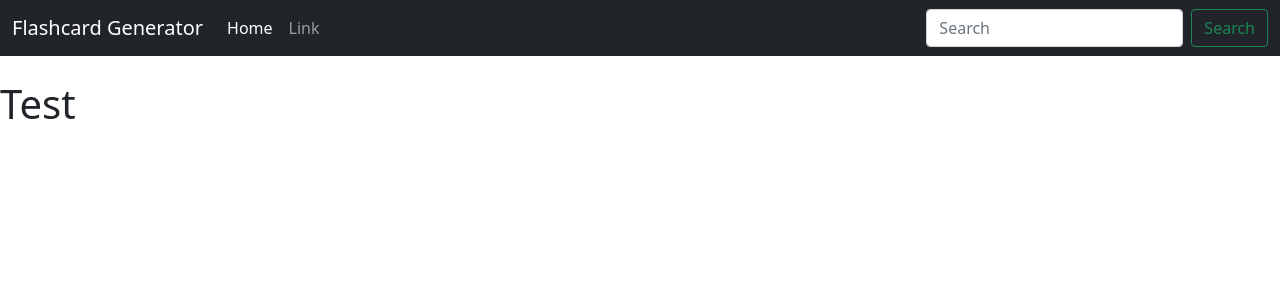
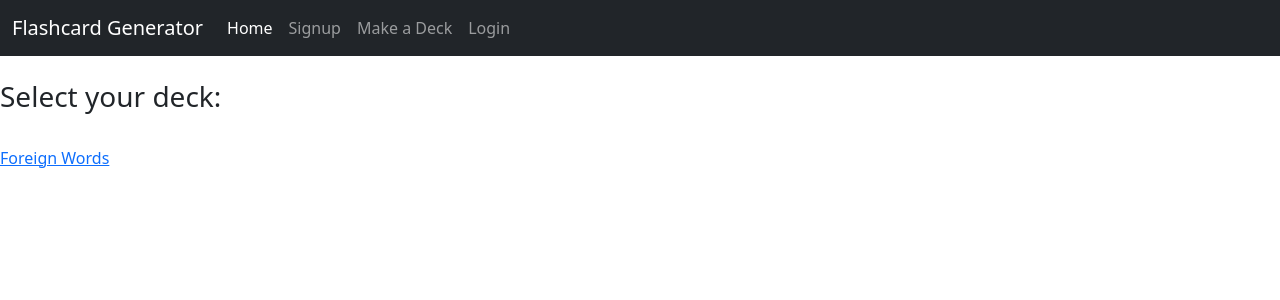
Before and after one commit to momentum-team-6/django-multiple-choice-jesseyproctor, a Django app: page / in a window 1280 px wide. Shown: the top 300 px of the page. Run offline with Django 3.2, Linux system fonts and the light colour scheme; data comes from the database, SQL or seed files in the repository.

Commit message:
link nav bar to urls

```diff
--- a/flashcards/cards/templates/base.html
+++ b/flashcards/cards/templates/base.html
@@ -22,16 +22,24 @@
           <div class="collapse navbar-collapse" id="navbarSupportedContent">
             <ul class="navbar-nav me-auto mb-2 mb-lg-0">
               <li class="nav-item">
-                <a class="nav-link active" aria-current="page" href="#">Home</a>
+                <a class="nav-link active" aria-current="page" href="/">Home</a>
               </li>
               <li class="nav-item">
-                <a class="nav-link" href="#">Link</a>
+                <a class="nav-link" href="signup/">Signup</a>
+              <li class="nav-item">
+                <a class="nav-link" href="decks/make/">Make a Deck</a>
               </li>
+              <li class="nav-item">
+                <a class="nav-link" href="login/">Login</a>
+              </li>
+              <!-- <li class="nav-item">
+                <a class="nav-link" href="#">Logout</a>
+              </li> -->
             </ul>
-            <form class="d-flex">
+            <!-- <form class="d-flex">
               <input class="form-control me-2" type="search" placeholder="Search" aria-label="Search">
               <button class="btn btn-outline-success" type="submit">Search</button>
-            </form>
+            </form> -->
           </div>
         </div>
       </nav>
--- a/flashcards/cards/templates/homepage.html
+++ b/flashcards/cards/templates/homepage.html
@@ -1,5 +1,15 @@
-{% extends "base.html" %}
+{% extends 'base.html' %}
 
 {% block content %}
-<h1>Test</h1>
+
+<h3>Select your deck:</h3>
+</br>
+{% if decks %}
+    {% for deck in decks %}
+        <a class='my-button' href="{% url 'view_deck' deck.pk %}">{{deck.title}}</a>
+    {% endfor %}
+{% else %}
+    <h1>No decks found</h1>
+{% endif %}
+
 {% endblock %}
--- a/flashcards/cards/views.py
+++ b/flashcards/cards/views.py
@@ -41,6 +41,7 @@ def login_view(request):
         form = AuthenticationForm()
     return render(request, 'login.html', {'form':form})
 
+#need template for logout
 def logout_view(request):
     if request.method =='POST':
         logout(request)
@@ -49,7 +50,7 @@ def logout_view(request):
 @login_required(login_url='login/')
 def make_deck(request):
     #GET renders the form, POST adds form info to database
-    #decks are not associated with a specific user.  Fix in models by giving the deck class a user?
+    #decks are not currently associated with a specific user.
     if request.method == 'GET':
         form = DeckForm()
     if request.method == 'POST':
```
Also changed, not shown: other parts of flashcards/cards/templates/base.html (+0 -11 lines).
